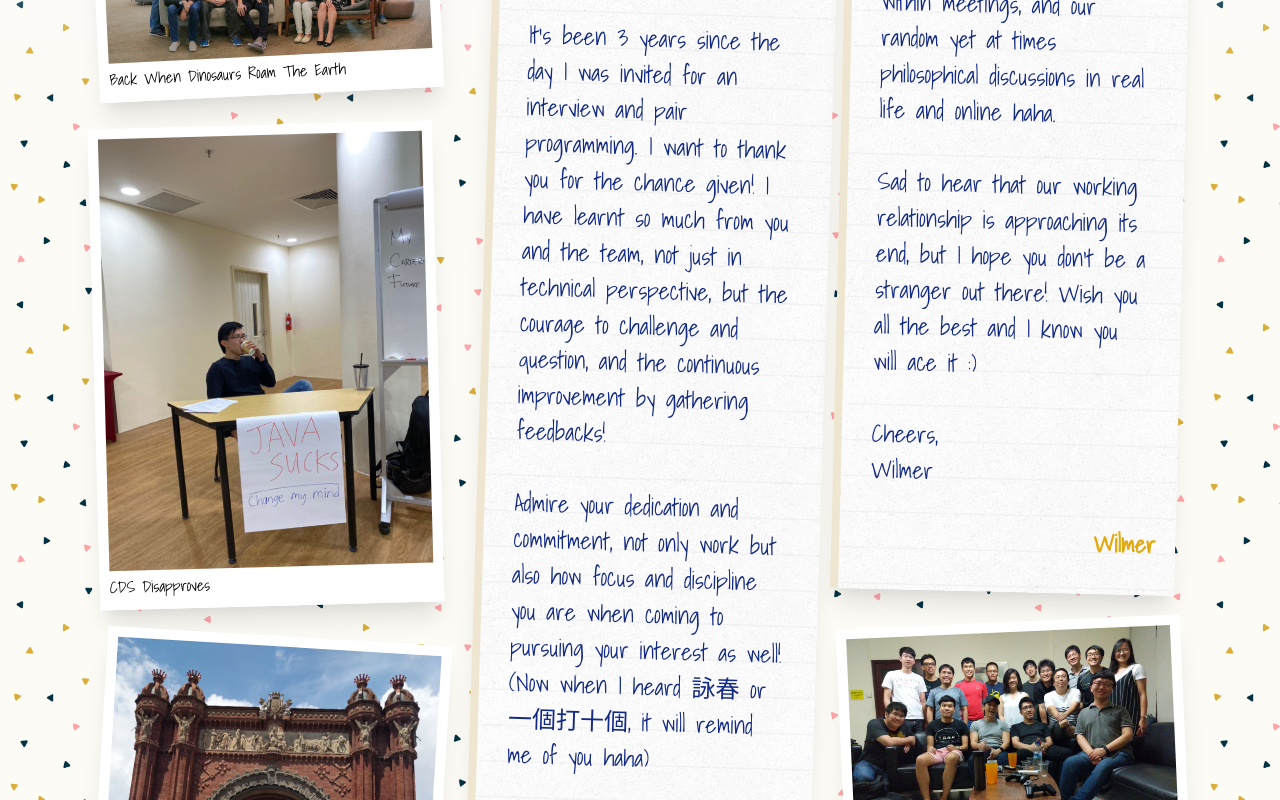
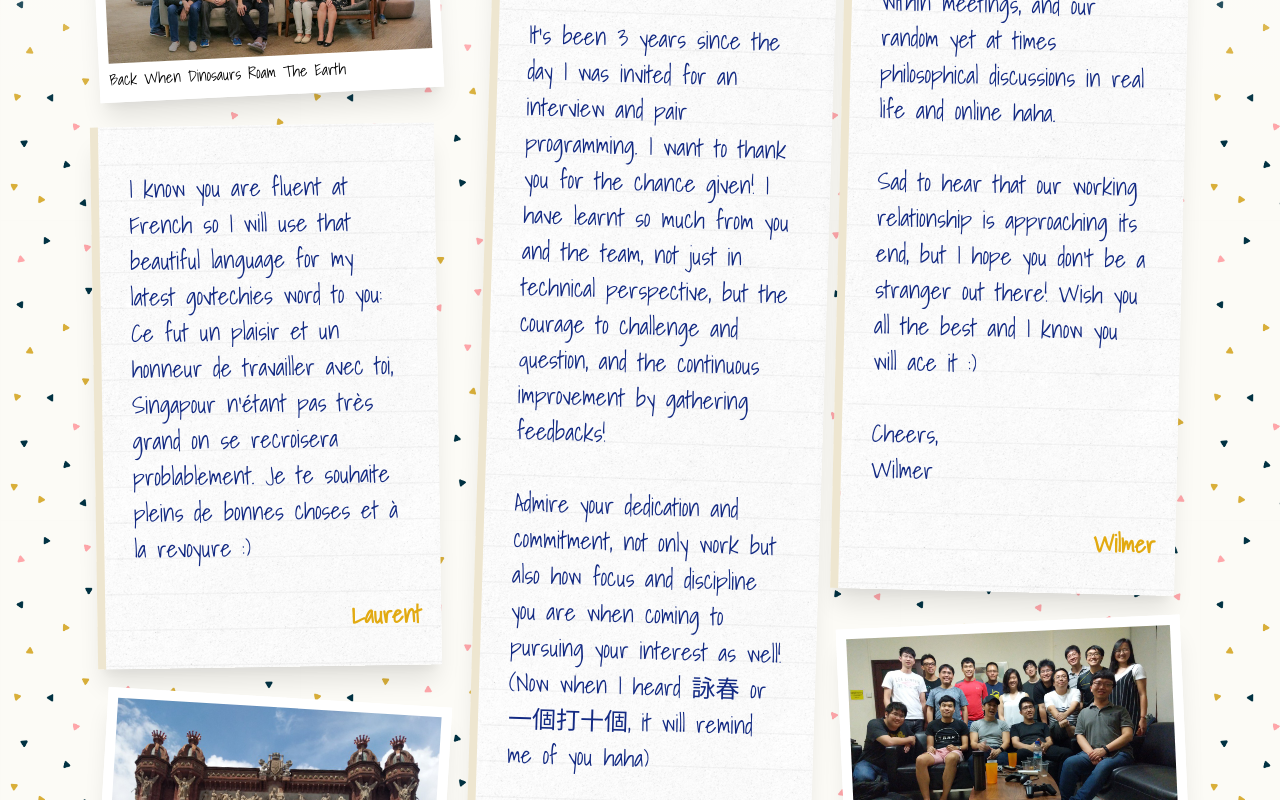
Before and after one commit to zephinzer/farewell, a React (Create React App) app: page / in a window 1280 px wide. Shown: the part 680-1480 px from the top of the page. Built offline with nearby package versions, Linux system fonts and the light colour scheme.

Commit message:
added weijie, RJ, laurent + reordered again so no one is left behind

```diff
--- a/src/messages/messages.js
+++ b/src/messages/messages.js
@@ -87,9 +87,10 @@ export const messages = [
     alt: "Photo taken in the 90s obviously",
   },
   {
-    type: "photo",
-    image: starting_war,
-    alt: "CDS Disapproves",
+    type: "text",
+    header: "Laurent",
+    message:
+      "I know you are fluent at French so I will use that beautiful language for my latest govtechies word to you: Ce fut un plaisir et un honneur de travailler avec toi, Singapour n'étant pas très grand on se recroisera problablement. Je te souhaite pleins de bonnes choses et à la revoyure :)",
   },
   {
     type: "photo",
@@ -121,8 +122,8 @@ export const messages = [
   },
   {
     type: "photo",
-    image: food1,
-    alt: "four guys sitting at a table drinking coffee",
+    image: starting_war,
+    alt: "CDS Disapproves",
   },
   {
     type: "photo",
@@ -232,7 +233,7 @@ export const messages = [
   },
   {
     type: "text",
-    header: "xx Sze Ying",
+    header: "Sze Ying",
     message:
       "Hi Joseph!!! Heheh very happy to have met a colleague like you in my very first job. Working with you has shown me that it is possible to be serious and have fun at the same time. In many aspects, you have been like a mentor figure to me. Thank you for the many insightful conversations we have had about how we can do things better, for giving me advice in my development, and for sharing with us many useful resources to become a better engineer, team member and person. Thank you for showing me that it's okay to make mistakes by calling me out, yet at the same time lending me guidance to fix my mistakes. I'll never forget the patience you showed me when I accidentally \"k delete all --all\"ed heh. And most importantly, thank you for all the opportunities you have given me. I wish you the very best in this next phase of your life. Hope to stay in touch!",
   },
@@ -334,20 +335,53 @@ export const messages = [
     alt: "group photo at watami",
   },
   {
+    type: "text",
+    header: "Wei Jie",
+    message:
+      "Hey Joseph,\n" +
+      "\n" +
+      "It has only been a few months working with you but I will like to say that I really respect your inquisitive mind and your drive to question the purpose of things.\n" +
+      "\n" +
+      "Still remember how you put me in a spot for one of my first few rituals but really appreciate for providing me such valuable learning opportunities HAHA.\n" +
+      "\n" +
+      "Would love to get to know you better but I guess this Covid situation didn't help much in that aspect.\n" +
+      "\n" +
+      "I have no doubt you will be able excel and exceed expectations in your future role.\n" +
+      "\n" +
+      "All the best man.",
+  },
+  {
     type: "photo",
     image: LHL,
     alt: "Joseph assisting LHL to push code to MCF",
   },
   {
+    type: "text",
+    header: "RJ",
+    message:
+      "Dear Joseph,\n" +
+      "\n" +
+      "I'll miss awkwardly catching your gaze while walking to/from the pantry, then standing around chit chatting but not knowing when or how to cut it off so that I won't have interrupted you for too long.\n" +
+      "\n" +
+      "You'll always be my first RO! As your ROee I learnt that a RO-ROee relationship is not a one way street, and often it is actually the other way around. It is a specially allotted time that should be treasured by the RO. I learnt a heck lot about How To Do Production Properly (HTDPP) from you too, but that is a whole bookshelf's worth of learnings in itself.\n" +
+      "\n" +
+      "This isn't goodbye, Singapore is small and we have many decades to go (hopefully). Will keep in touch and try to awkwardly catch your gaze around the streets maybe.\n",
+  },
+  {
     type: "photo",
-    image: mcfkickoff,
-    alt: "1st MCF kickoff meeting with POs",
+    image: photoshoot2,
+    alt: "joseph model siol",
   },
   {
     type: "text",
     header: "kaiwu",
     message:
-      "Hey Joe,\nSince we met in uni until now, I have known you as one of the more capable people I have met. Like how you changed managed to change courses from science to computing, and made it work. You have created a legacy in not just MCF but in GovTech as a whole. I'm sure you will do the same in your new job.\n\nIt's a shame that I didn't manage to get to work with you longer. But still all the best in the new job! We will meet again!\n\n"
+      "Hey Joe,\nSince we met in uni until now, I have known you as one of the more capable people I have met. Like how you changed managed to change courses from science to computing, and made it work. You have created a legacy in not just MCF but in GovTech as a whole. I'm sure you will do the same in your new job.\n\nIt's a shame that I didn't manage to get to work with you longer. But still all the best in the new job! We will meet again!\n\n",
+  },
+  {
+    type: "photo",
+    image: mcfkickoff,
+    alt: "1st MCF kickoff meeting with POs",
   },
   {
     type: "photo",
@@ -356,12 +390,12 @@ export const messages = [
   },
   {
     type: "photo",
+    image: food1,
+    alt: "four guys sitting at a table drinking coffee",
+  },
+  {
+    type: "photo",
     image: andrey,
     alt: "14 September 2018, 3:30pm",
   },
-  {
-    type: "photo",
-    image: photoshoot2,
-    alt: "joseph model siol",
-  },
 ];
```
